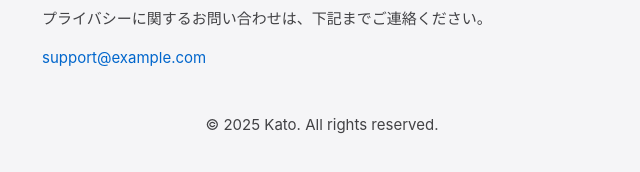
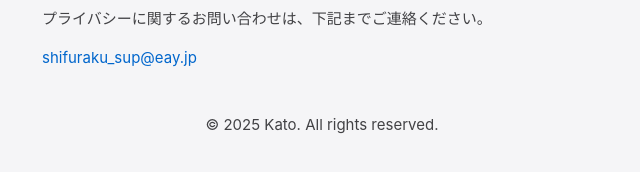
Before and after one commit to kmizuki03/shifukare-support, a plain HTML site: page privacy.html in a window 1280 px wide. Shown: the part 942-1114 px from the top of the page, 318-958 px from the left. Drawn offline with Linux system fonts and the light colour scheme.

Commit message:
Update support email

```diff
--- a/privacy.html
+++ b/privacy.html
@@ -40,7 +40,7 @@
 
     <h2>お問い合わせ</h2>
     <p>プライバシーに関するお問い合わせは、下記までご連絡ください。</p>
-    <p><a href="mailto:support@example.com">support@example.com</a></p>
+    <p><a href="mailto:shifuraku_sup@eay.jp">shifuraku_sup@eay.jp</a></p>
 
     <div class="footer">
       <p>&copy; 2025 Kato. All rights reserved.</p>
```
Also changed, not shown: index.html (+1 -1 lines).
